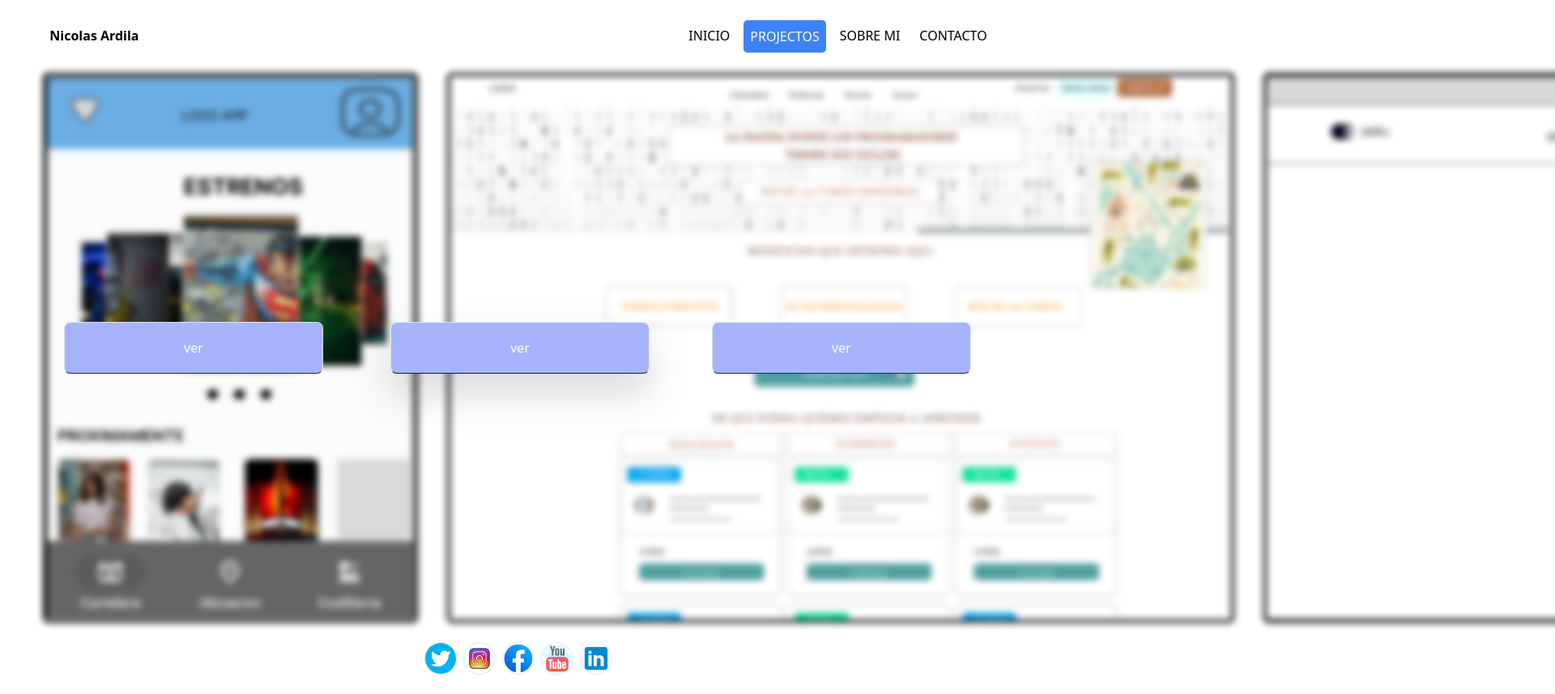
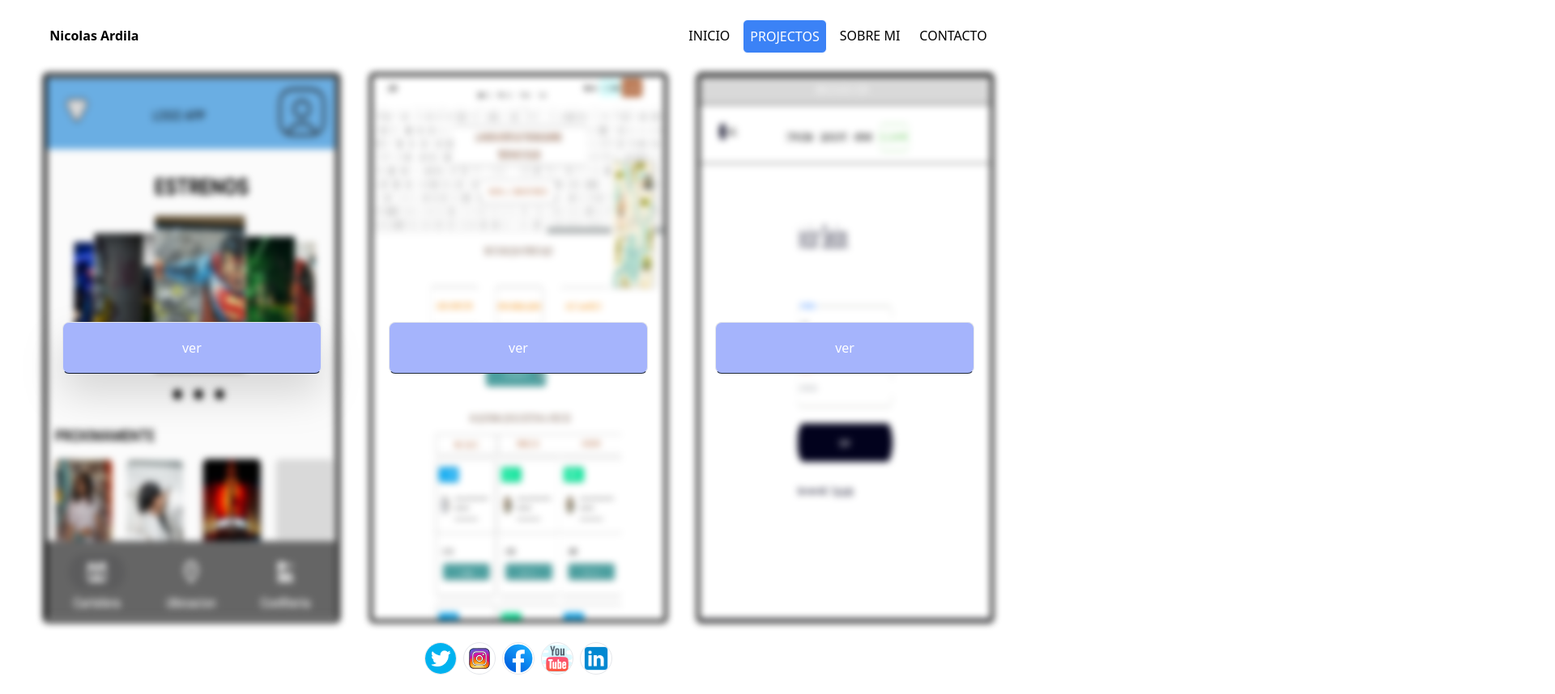
Before and after one commit to jackas779/repo-coldono, a plain HTML site: page projectos.html in a window 1280 px wide. Shown: the top 858 px of the page at 81% size, 1920 px wide, since content can reach past the window. Drawn offline with Linux system fonts and the light colour scheme.

Commit message:
se corrige div para que funcione vien en chronium

```diff
--- a/projectos.html
+++ b/projectos.html
@@ -20,19 +20,25 @@
         </nav>
     </header>
     <main>
-        <section class="w-11/12 flex md:flex-row flex-col h-[85vh] m-auto items-center rounded-md gap-9 ">
+        <section class="w-11/12 flex md:flex-row flex-col h-[85vh] m-auto rounded-md gap-9 ">
+            <div class="w-full h-full flex items-center justify-center">
                 <img id="1img" src="imgs/boletos.png" alt="" class="w-full h-full rounded-md border-4 border-black blur-sm  shadow-inne">
-            <img id="2img" src="imgs/pagecode.png" alt="" class="w-full h-full rounded-md border-4 border-black blur-sm shadow-inner">
-            <img id="3img" src="imgs/varli.png" alt="" class="w-full h-full rounded-md border-4 border-black blur-sm shadow-inner">
-            <button onmouseover="bluter(2)" onmouseout="blue(2)" class="absolute p-4 border border-b-slate-900 drop-shadow-2xl rounded-lg w-1/4 h-16 ml-[33.5%] bg-indigo-300 hover:bg-blue-500 hover:border-white hover:text-white hover:-translate-y-1 hover:scale-110 transition delay-100 duration-150 ease-in-out text-white">
+                <button onmouseover="bluter(1)" onmouseout="blue(1)" class="absolute p-4 border border-b-slate-900 drop-shadow-2xl rounded-lg w-1/4 h-16 bg-indigo-300 hover:bg-blue-500 hover:border-white hover:text-white hover:-translate-y-1 hover:scale-110 transition delay-100 duration-150 ease-in-out text-white">
                     ver
                 </button>
-            <button onmouseover="bluter(3)" onmouseout="blue(3)" class="absolute p-4 border border-b-gray-800 rounded-lg w-1/4 h-16 ml-[64.5%] bg-indigo-300 hover:bg-blue-500 hover:border-white hover:text-white hover:-translate-y-1 hover:scale-110 transition delay-100 duration-150 ease-in-out text-white">
+            </div>
+            <div class="w-full h-full flex items-center justify-center">
+                <img id="2img" src="imgs/pagecode.png" alt="" class="w-full h-full rounded-md border-4 border-black blur-sm shadow-inner">
+                <button onmouseover="bluter(2)" onmouseout="blue(2)" class="absolute p-4 border border-b-gray-800 rounded-lg w-1/4 h-16 bg-indigo-300 hover:bg-blue-500 hover:border-white hover:text-white hover:-translate-y-1 hover:scale-110 transition delay-100 duration-150 ease-in-out text-white">
                     ver
                 </button>
-            <button onmouseover="bluter(1)" onmouseout="blue(1)" class="absolute p-4 border border-b-gray-800 rounded-lg w-1/4 h-16 ml-[2%] bg-indigo-300 hover:bg-blue-500 hover:border-white hover:text-white hover:-translate-y-1 hover:scale-110 transition delay-100 duration-150 ease-in-out text-white">
+            </div>
+            <div class="w-full h-full flex items-center justify-center">
+                <img id="3img" src="imgs/varli.png" alt="" class="w-full h-full rounded-md border-4 border-black blur-sm shadow-inner">
+                <button onmouseover="bluter(3)" onmouseout="blue(3)" class="absolute p-4 border border-b-gray-800 rounded-lg w-1/4 h-16 bg-indigo-300 hover:bg-blue-500 hover:border-white hover:text-white hover:-translate-y-1 hover:scale-110 transition delay-100 duration-150 ease-in-out text-white">
                     ver
                 </button>
+            </div>
         </section>
     </main>
     <footer class="flex justify-center w-11/12 m-auto py-6">
```
Lines whose indentation alone changed are shown as unchanged.
